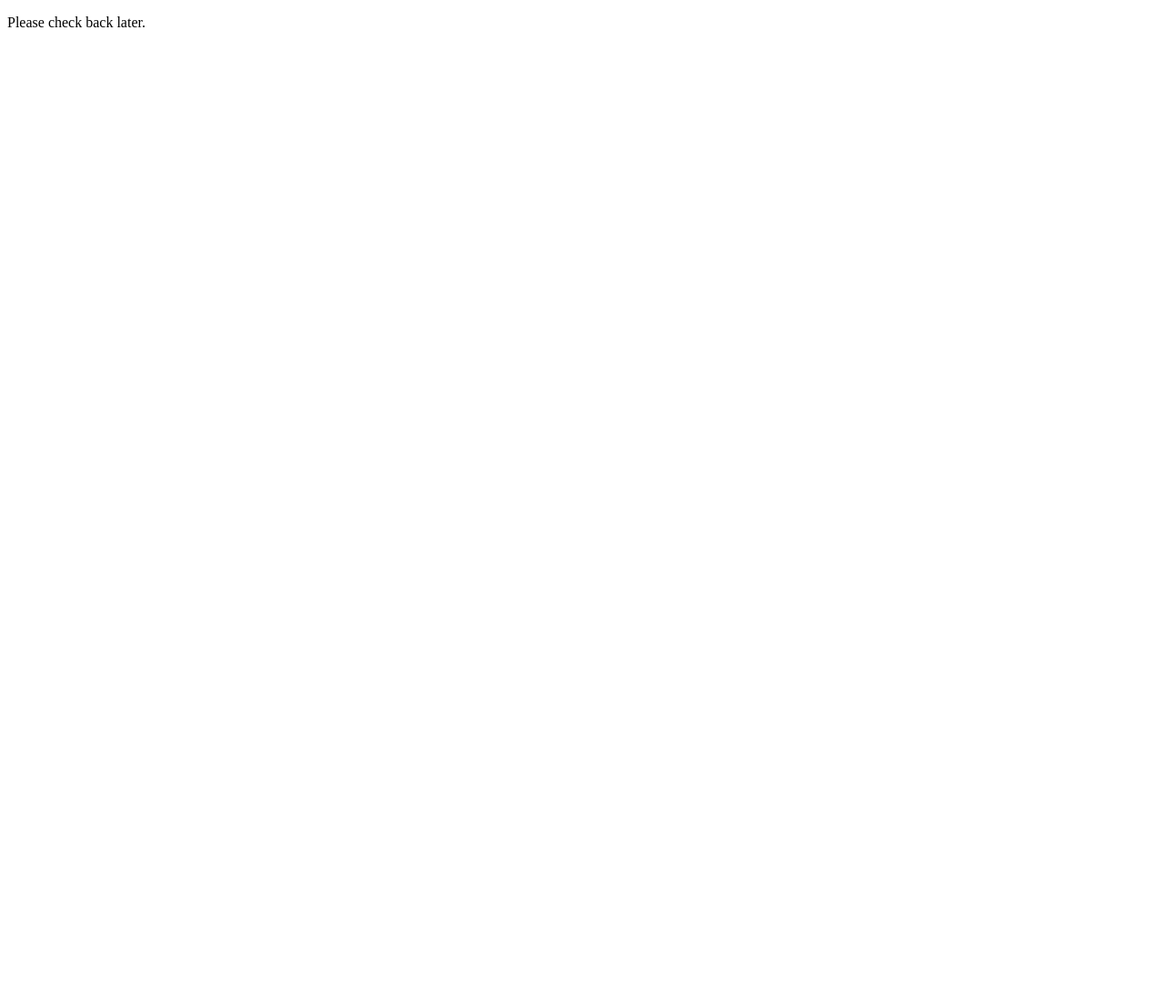
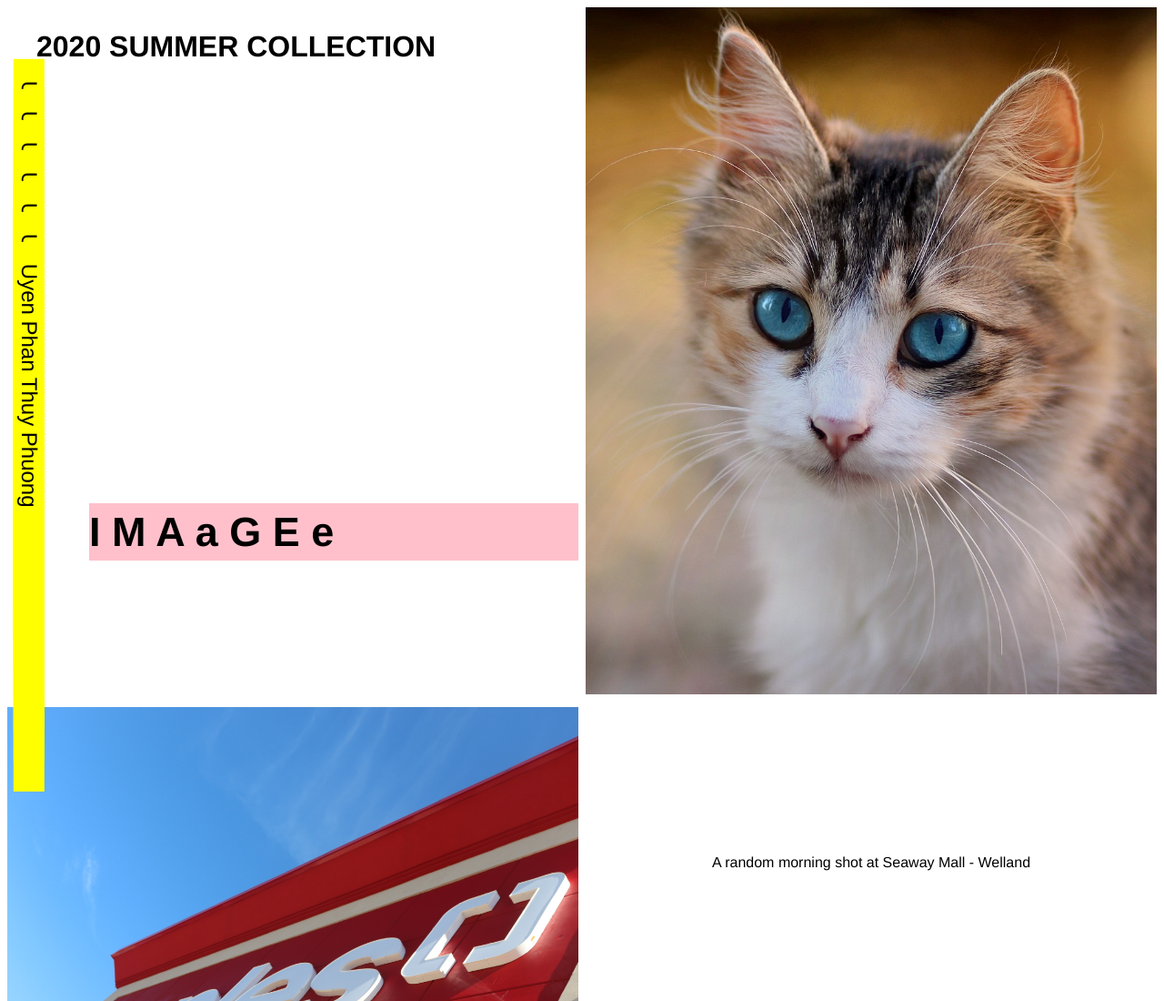
Before and after one commit to uyenphuongphan/dsgn1374, a plain HTML site: page images/index.html in a window 1280 px wide. Shown: the top 1100 px of the page at 91% size. Before the commit the page ends 800 px from the top, so only its background shows below. Drawn offline with Linux system fonts and the light colour scheme.

Commit message:
Add files via upload

```diff
--- a/images/index.html
+++ b/images/index.html
@@ -1,7 +1,61 @@
 <!DOCTYPE html>
 <head>
-	<title>A website is never finished</title>
+	<title>Images</title>
+	<link rel="stylesheet" href="style.css">
+	<meta name="viewport" content="width=device-width">
 </head>
 <body>
-	<p>Please check back later.</p>
+	<main class="grid">
+		<div class="item">
+		<h1> 2020 SUMMER COLLECTION
+
+		</h1>
+		<h2> Uyen Phan Thuy Phuong </h2>
+		<h2> Uyen Phan Thuy Phuong </h2>
+		<h2> Uyen Phan Thuy Phuong </h2>
+		<h2> Uyen Phan Thuy Phuong </h2>
+		<h2> Uyen Phan Thuy Phuong </h2>
+		<h2> Uyen Phan Thuy Phuong </h2>
+		<h2> Uyen Phan Thuy Phuong </h2>
+
+
+		<h3> I     M     A    a   G   E      e </h3>
+
+
+	    </div>
+
+
+		<!-- Your code goes here -->
+		<div class="item">
+		<img src="img/cat.jpg" alt="a cat">
+	    </div>
+	    <div class="item">
+		<img src="img/IMG_0570.JPG" Alt="staple">
+	    </div>
+
+	    <div class="item">
+	    <p> A random morning shot at Seaway Mall - Welland </p>
+        </div>
+        <div class="item">
+		<p> A quick shot of a nice car on the way to work </p>
+	    </div>
+	    <div class="item">
+		<img src="img/IMG_0578.JPG" alt="PLYMOUTH">
+	    </div>
+	    <div class="item">
+		<img src="img/IMG_0443-2.jpg" alt="a tree and sky">
+	    </div>
+	    <div class="item">
+		<p> My deskop picture taken by myself </p>
+	    </div>
+	    <div class="item">
+		<p> MR PETE _ My teacher who taught Typography class in my first year. He took this picture himself by my camera and pretented not doing anything. It was a nice memory</p>
+	    </div>
+	    <div class="item">
+		<img src="img/IMG_0541.jpg" alt="PETE">
+	    </div>
+
+
+
+	</main>
 </body>
--- /dev/null
+++ b/images/style.css
@@ -0,0 +1,57 @@
+/* Images */
+
+* {
+	box-sizing: border-box;
+}
+
+body {
+	background-color: white;
+	color: black;
+	font-family: Helvetica, Arial, sans-serif;
+	font-weight: normal;
+	line-height: 1.4;
+	font-size: 16px;
+	margin: 0.25em;
+}
+img {
+	max-width: 100%;
+}
+.grid {
+ display: flex;
+ flex-wrap: wrap;
+}
+
+.item {
+     width: 50%;
+     padding: .25em;
+ }
+
+ h1
+    {
+    	text-indent: 1em;
+    }
+    h2 { transform: rotate(90deg);
+    	margin-top: -2em;
+    	margin-left: 1em;
+    	margin-bottom: 2em;
+    	font-weight: lighter;
+    text-indent: 1em;
+    transform-origin: left;
+
+    background-color: yellow;}
+     h3 {
+     	margin-left: 2em;
+     	font-size: 45px;
+     	margin-top: 6em;
+border-left: 2em;
+border-right: 4em;
+background-color: pink;
+text-indent : right;
+
+
+     }
+     p { text-align: center;
+     margin-top: 10em; }
+
+
+     }
```
Also changed, not shown: images/img/IMG_0541.JPG (added), images/img/IMG_0570.JPG (added), images/img/IMG_0578.JPG (added), images/img/cat.jpg (added), 1 other file.
